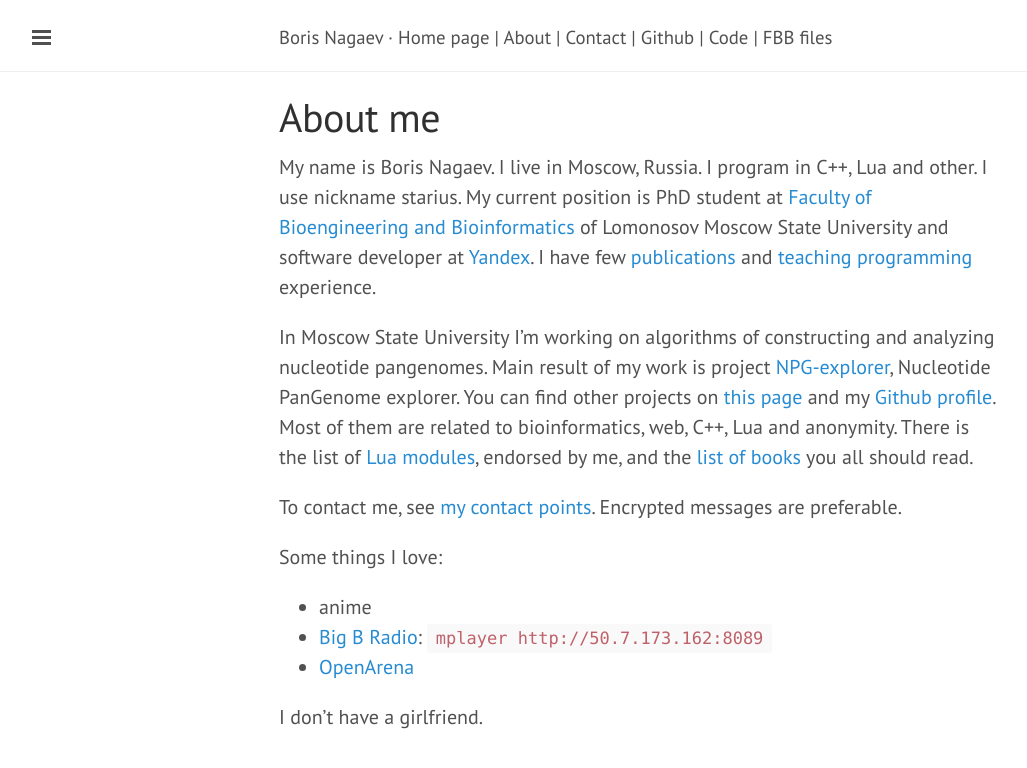
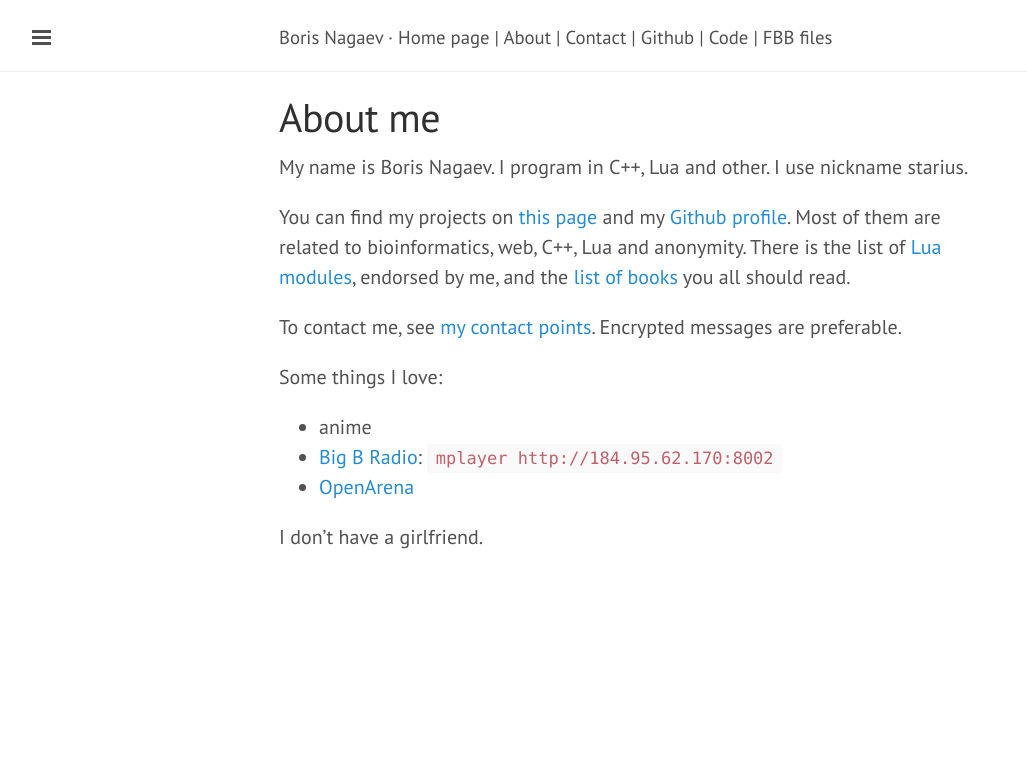
Before and after one commit to starius/starius.github.io, a Jekyll site: the page built from about.md, in a window 1280 px wide. Shown: the top 768 px of the page, without its empty margins (1-1028 px from the left). Built offline with Jekyll 4.4.1, drawn with Linux system fonts in a browser that asks for light colours.

Commit message:
about: up

```diff
--- a/about.md
+++ b/about.md
@@ -3,19 +3,10 @@ layout: page
 title: About me
 ---
 
-My name is Boris Nagaev. I live in Moscow, Russia.
+My name is Boris Nagaev.
 I program in C++, Lua and other. I use nickname starius.
-My current position is PhD student at [Faculty of
-Bioengineering and Bioinformatics][fbb]
-of Lomonosov Moscow State University and software developer
-at [Yandex][yandex]. I have few [publications][publications]
-and [teaching programming][luaandc] experience.
 
-In Moscow State University I'm working on algorithms
-of constructing and analyzing nucleotide pangenomes.
-Main result of my work is project [NPG-explorer][npge],
-Nucleotide PanGenome explorer.
-You can find other projects on [this page][code] and my
+You can find my projects on [this page][code] and my
 [Github profile][github]. Most of them are related to
 bioinformatics, web, C++, Lua and anonymity. There is
 the list of [Lua modules][lua-toolbox], endorsed by me,
@@ -39,7 +30,7 @@ Some things I love:
 
  * anime
  * [Big B Radio](http://www.bigbradio.com/):
-    `mplayer http://50.7.173.162:8089`
+    `mplayer http://184.95.62.170:8002`
  * [OpenArena][oa]
 
 I don’t have a girlfriend.
```
